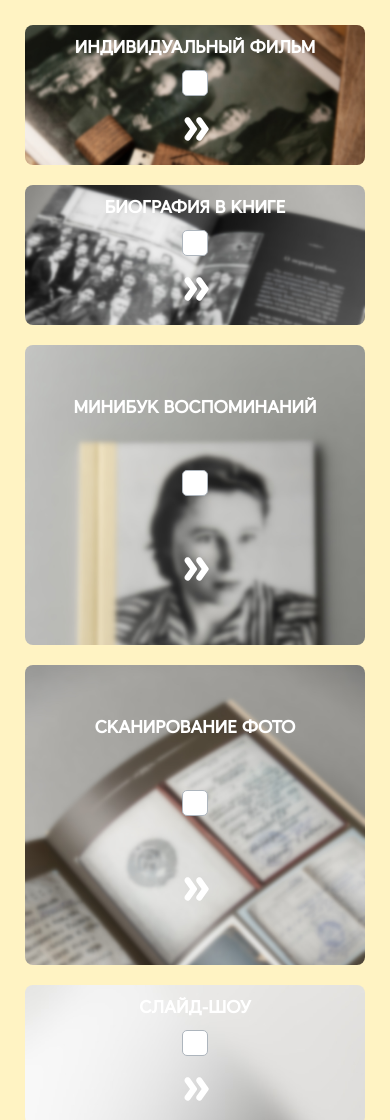
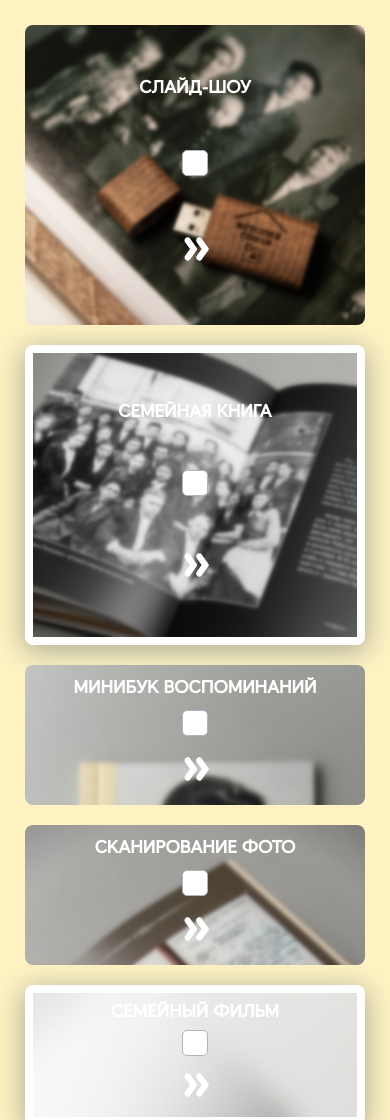
Before and after one commit to PeterSkwortsov/poligon, a plain HTML site: page index.html in a window 390 px wide. Shown: the top 1120 px of the page. Drawn offline with nearby package versions, Linux system fonts and the light colour scheme.

Commit message:
версия-2

```diff
--- a/index.html
+++ b/index.html
@@ -17,7 +17,7 @@
 <body>
     <div class="cards-grid">
         <div class="card-demo sale-1 df">
-            <h4>Индивидуальный фильм</h4>
+            <h4>Слайд-шоу</h4>
             <input type="checkbox" id="film" alt="" class="custom-checkbox" value="50000" name="ceiling"/>
             <label for="film"></label>
             <a href="#"><img src="img/arrow-bold.svg" width="40px" height="40px" alt=""></a>
@@ -25,7 +25,7 @@
 
         </div>
         <div class="card-demo sale-2 df">
-            <h4>Биография в книге</h4>
+            <h4>Семейная книга</h4>
             <input type="checkbox" id="big-book" alt="" class="custom-checkbox" value="100000" name="walls"/>
             <label for="big-book"></label>
             <a href="#"><img src="img/arrow-bold.svg" width="40px" height="40px" alt=""></a>
@@ -47,7 +47,7 @@
         </div>
 
         <div class="card-demo sale-3 df">
-            <h4>Слайд-шоу</h4>
+            <h4>Семейный фильм</h4>
             <input type="checkbox" id="slide-show" alt="" class="custom-checkbox" value="2000" name="slide"/>
             <label for="slide-show"></label>
             <a href="#"><img src="img/arrow-bold.svg" width="40px" height="40px" alt=""></a>
@@ -70,6 +70,7 @@
             <label for="interview-text"></label>
             <a href="#"><img src="img/arrow-bold.svg" width="40px" height="40px" alt=""></a>
         </div>
+
     </div>
 
     <div class="calc-price">
--- a/style.css
+++ b/style.css
@@ -52,23 +52,36 @@ box-sizing: border-box;
 	min-height: 120px;
 }
 
+
+
 .cards-grid {
 	display: grid;
 	margin: 0 auto;
 	gap: 20px;
 	text-transform: uppercase;
-	grid-template-columns: repeat(4, minmax(200px, 260px));
-	grid-template-rows: repeat(4, 180px);
-	grid-template-rows: 300px;
+	grid-template-columns: repeat(4, minmax(200px, 280px));
+	grid-template-rows: repeat(4, 250px);
+	/* grid-template-rows: 300px; */
 	margin-bottom: 100px;
 
 	grid-template-areas:
-		"wide1 wide1 product1 product2"
-		"wide2 wide2 product1 product2"
-		"product3 product4 wide3 wide3"
-		"product3 product4 wide4 wide4";
-		margin-bottom: 150px;
+	"product3 product1 product1 product2"
+	"wide2 wide2 wide3 wide3"
+	"wide2 wide2 wide3 wide3"
+	"wide1 product4 product4 wide4";
+		margin-bottom: 120px;
 }
+/* .sale-1 {  wide1;
+.sale-2 { grid-area: wide2;
+.product-1  { grid-area: product1;
+.product-2  { grid-area: product2;
+.product-3  { grid-area: product3;
+.product-4  { grid-area: product4;
+.sale-3 { grid-area: wide3;
+.sale-4 { grid-area: wide4;
+
+ */
+
 
 h4 {
 	font-family: 'SANTELLO', sans-serif;
@@ -176,7 +189,7 @@ h4 {
   }
 
   .calc-price {
-    padding: 20px 50px;
+    padding: 20px 25px;
     /* border: 10px solid #7ac5ea; */
     position: fixed;
     left: 0;
@@ -212,16 +225,18 @@ h4 {
 	  }
 	.cards-grid {
 		grid-template-columns: repeat(2, minmax(180px, 260px));
-		grid-template-rows: repeat(8, 180px);
+		grid-template-rows: repeat(10, 180px);
 		grid-template-areas:
 			'wide1 wide1'
+			'wide2 wide2'
 			'wide2 wide2'
 			'product1 product2'
 			'product1 product2'
 			'wide3 wide3'
+			'wide3 wide3'
 			'wide4 wide4'
-			'product3 product4'
-			'product3 product4'
+			'product3 product3'
+			'product4 product4'
 		;
 	}
 }
@@ -239,10 +254,10 @@ h4 {
 
 		grid-template-areas:
 			'wide1'
+			'wide1'
+			'wide2'
 			'wide2'
 			'product1'
-			'product1'
-			'product2'
 			'product2'
 			'wide3'
 			'wide4'
@@ -266,6 +281,10 @@ h4 {
 	background-image: url(img/blur/04.jpg);
 	background-repeat: no-repeat;
 	background-size: cover;
+	border: 8px solid #fff;
+	-webkit-box-shadow: 0px 5px 28px 2px rgba(34, 60, 80, 0.38);
+	-moz-box-shadow: 0px 5px 28px 2px rgba(34, 60, 80, 0.38);
+	box-shadow: 0px 5px 28px 2px rgba(34, 60, 80, 0.38);
 }
 
 .product-1  { grid-area: product1;
@@ -287,9 +306,16 @@ background-size: cover;
 	background-repeat: no-repeat;
 	background-size: cover;}
 .sale-3 { grid-area: wide3;
+	border: 8px solid #fff;
+	-webkit-box-shadow: 0px 5px 28px 2px rgba(34, 60, 80, 0.38);
+-moz-box-shadow: 0px 5px 28px 2px rgba(34, 60, 80, 0.38);
+box-shadow: 0px 5px 28px 2px rgba(34, 60, 80, 0.38);
+
 	background-image: url(img/blur/07.jpg);
 	background-repeat: no-repeat;
-	background-size: auto;}
+	background-size: auto;
+}
+
 .sale-4 { grid-area: wide4;
 	background-image: url(img/blur/08.jpg);
 	background-repeat: no-repeat;
```
